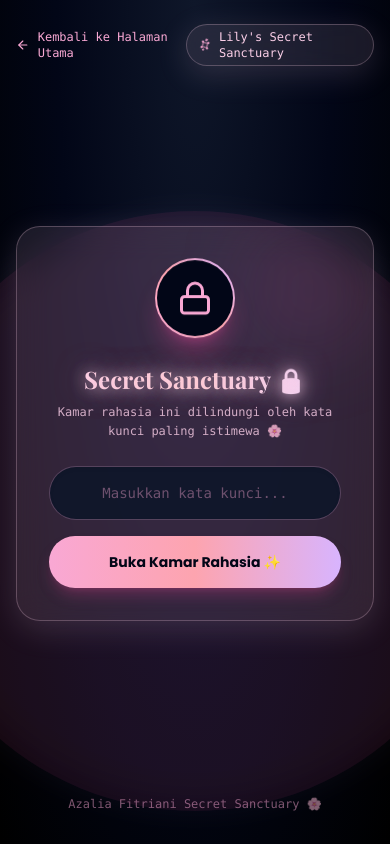
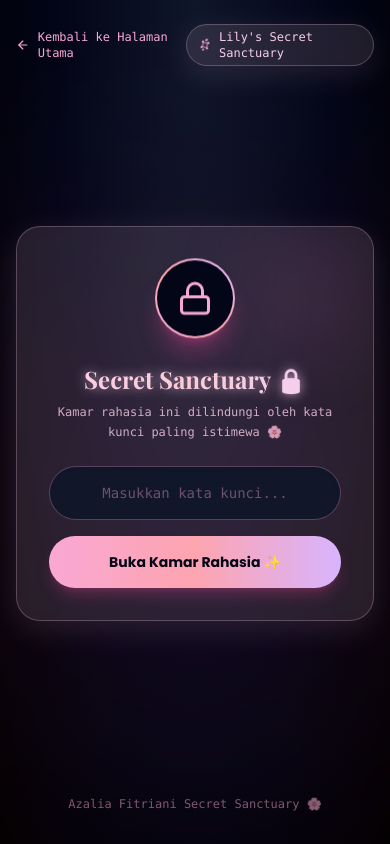
Before and after one commit to FazleDzakyA/hapibidi-azaaa, a Next.js app: page /secret in a window 390 px wide. Built offline with nearby package versions, Linux system fonts and the light colour scheme; a web font is replaced by a local one.

Commit message:
Mobile GPU animation and blur optimization for smooth 60fps

```diff
--- a/app/globals.css
+++ b/app/globals.css
@@ -7,7 +7,7 @@
   --foreground: #ffffff;
 }
 
-body {
+html, body {
   color: var(--foreground);
   background: var(--background);
   font-family: 'Poppins', sans-serif;
@@ -16,56 +16,70 @@ body {
   selection-color: #0f172a;
   -webkit-font-smoothing: antialiased;
   -moz-osx-font-smoothing: grayscale;
+  -webkit-tap-highlight-color: transparent;
+  touch-action: manipulation;
 }
 
-/* Glassmorphism Styles */
+/* Glassmorphism Styles Hardware Accelerated */
 .glass-card {
-  background: rgba(255, 255, 255, 0.07);
-  backdrop-filter: blur(16px);
-  -webkit-backdrop-filter: blur(16px);
+  background: rgba(15, 23, 42, 0.75);
+  backdrop-filter: blur(12px);
+  -webkit-backdrop-filter: blur(12px);
   border: 1px solid rgba(255, 255, 255, 0.15);
   box-shadow: 0 8px 32px 0 rgba(0, 0, 0, 0.37);
-  transform: translateZ(0);
+  transform: translate3d(0, 0, 0);
+  will-change: transform;
 }
 
 .glass-card-pink {
-  background: rgba(255, 214, 231, 0.1);
-  backdrop-filter: blur(16px);
-  -webkit-backdrop-filter: blur(16px);
+  background: rgba(255, 214, 231, 0.12);
+  backdrop-filter: blur(12px);
+  -webkit-backdrop-filter: blur(12px);
   border: 1px solid rgba(251, 207, 232, 0.25);
-  box-shadow: 0 8px 32px 0 rgba(251, 207, 232, 0.15);
-  transform: translateZ(0);
+  box-shadow: 0 8px 32px 0 rgba(251, 207, 232, 0.12);
+  transform: translate3d(0, 0, 0);
+  will-change: transform;
+}
+
+/* Mobile backdrop-filter fallback for buttery smooth 60fps */
+@media (max-width: 768px) {
+  .glass-card, .glass-card-pink {
+    backdrop-filter: blur(6px);
+    -webkit-backdrop-filter: blur(6px);
+  }
 }
 
 .glass-card-hover {
-  transition: all 0.4s cubic-bezier(0.175, 0.885, 0.32, 1.275);
+  transition: transform 0.3s cubic-bezier(0.16, 1, 0.3, 1), border-color 0.3s ease, box-shadow 0.3s ease;
   will-change: transform;
 }
 
 .glass-card-hover:hover {
-  transform: translateY(-8px) scale(1.02);
+  transform: translate3d(0, -6px, 0) scale(1.01);
   border-color: rgba(251, 207, 232, 0.5);
-  box-shadow: 0 15px 40px 0 rgba(251, 207, 232, 0.3);
+  box-shadow: 0 12px 30px 0 rgba(251, 207, 232, 0.25);
 }
 
 .glass-pill {
-  background: rgba(255, 255, 255, 0.1);
-  backdrop-filter: blur(10px);
+  background: rgba(255, 255, 255, 0.12);
+  backdrop-filter: blur(8px);
+  -webkit-backdrop-filter: blur(8px);
   border: 1px solid rgba(255, 255, 255, 0.2);
+  transform: translate3d(0, 0, 0);
 }
 
-/* Glowing text */
+/* Glowing text optimized */
 .text-glow-pink {
-  text-shadow: 0 0 15px rgba(251, 207, 232, 0.8), 0 0 30px rgba(255, 214, 231, 0.5);
+  text-shadow: 0 0 12px rgba(251, 207, 232, 0.7);
 }
 
 .text-glow-purple {
-  text-shadow: 0 0 15px rgba(196, 181, 253, 0.8), 0 0 30px rgba(233, 213, 255, 0.5);
+  text-shadow: 0 0 12px rgba(196, 181, 253, 0.7);
 }
 
 /* Custom Scrollbar */
 ::-webkit-scrollbar {
-  width: 8px;
+  width: 6px;
 }
 
 ::-webkit-scrollbar-track {
@@ -75,10 +89,6 @@ body {
 ::-webkit-scrollbar-thumb {
   background: linear-gradient(to bottom, #ffd6e7, #c4b5fd);
   border-radius: 4px;
-}
-
-::-webkit-scrollbar-thumb:hover {
-  background: linear-gradient(to bottom, #fbcfe8, #e9d5ff);
 }
 
 /* Perspective for 3D Cards */
@@ -92,6 +102,7 @@ body {
 
 .backface-hidden {
   backface-visibility: hidden;
+  -webkit-backface-visibility: hidden;
 }
 
 .rotate-y-180 {
@@ -101,15 +112,15 @@ body {
 /* Floating Flowers BG & Hardware Acceleration */
 @keyframes floatPetal {
   0% {
-    transform: translateY(-10vh) rotate(0deg) translateX(0px);
+    transform: translate3d(0, -10vh, 0) rotate(0deg);
     opacity: 0.8;
   }
   50% {
-    transform: translateY(50vh) rotate(180deg) translateX(50px);
+    transform: translate3d(30px, 50vh, 0) rotate(180deg);
     opacity: 1;
   }
   100% {
-    transform: translateY(110vh) rotate(360deg) translateX(-20px);
+    transform: translate3d(-10px, 110vh, 0) rotate(360deg);
     opacity: 0.2;
   }
 }
@@ -117,10 +128,10 @@ body {
 .animate-petal {
   animation: floatPetal 12s linear infinite;
   will-change: transform;
-  transform: translateZ(0);
+  transform: translate3d(0, 0, 0);
 }
 
 .animate-twinkle {
   will-change: opacity;
-  transform: translateZ(0);
+  transform: translate3d(0, 0, 0);
 }
--- a/tailwind.config.ts
+++ b/tailwind.config.ts
@@ -28,12 +28,12 @@ const config: Config = {
       },
       keyframes: {
         float: {
-          '0%, 100%': { transform: 'translateY(0px)' },
-          '50%': { transform: 'translateY(-15px)' },
+          '0%, 100%': { transform: 'translate3d(0, 0px, 0)' },
+          '50%': { transform: 'translate3d(0, -12px, 0)' },
         },
         pulseGlow: {
-          '0%, 100%': { opacity: '0.4', filter: 'drop-shadow(0 0 15px rgba(196, 181, 253, 0.6))' },
-          '50%': { opacity: '0.9', filter: 'drop-shadow(0 0 30px rgba(251, 207, 232, 0.9))' },
+          '0%, 100%': { opacity: '0.5' },
+          '50%': { opacity: '0.95' },
         },
         sparkle: {
           '0%, 100%': { opacity: '0', transform: 'scale(0)' },
```
